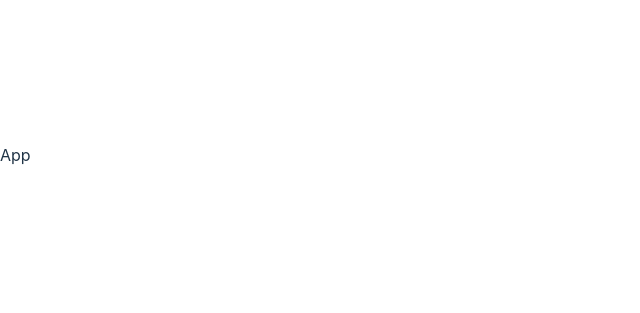
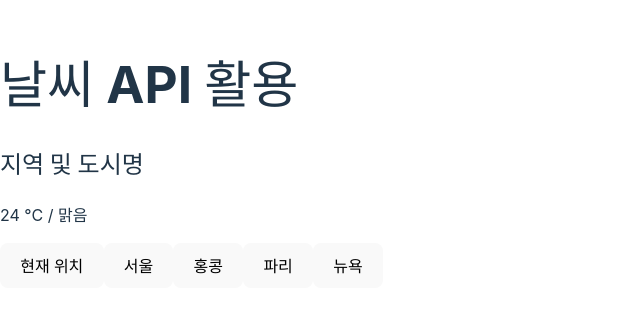
Before and after one commit to ppyom/weather, a React (Vite) app: page / in a window 1280 px wide. Shown: the part 245-558 px from the top of the page, without its empty margins (0-640 px from the left). Built offline with nearby package versions, Linux system fonts and the light colour scheme.

Commit message:
design: 기본 구조 구성

```diff
--- a/src/App.jsx
+++ b/src/App.jsx
@@ -1,5 +1,20 @@
 function App() {
-  return <>App</>;
+  return (
+    <main className="main">
+      <h1>날씨 API 활용</h1>
+      <section>
+        <h2>지역 및 도시명</h2>
+        <p>24 &deg;C / 맑음</p>
+      </section>
+      <div>
+        <button>현재 위치</button>
+        <button>서울</button>
+        <button>홍콩</button>
+        <button>파리</button>
+        <button>뉴욕</button>
+      </div>
+    </main>
+  );
 }
 
 export default App;
```
